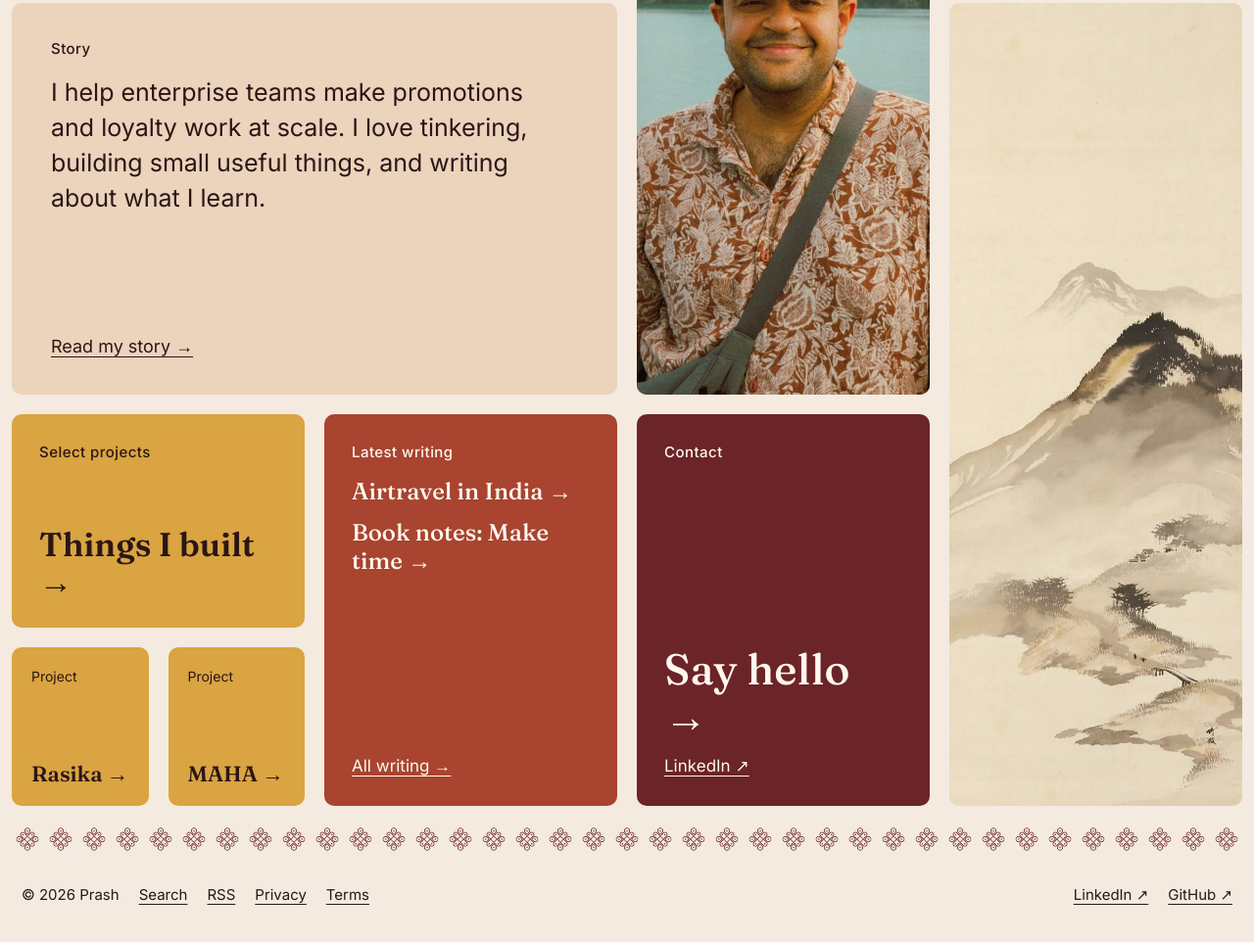
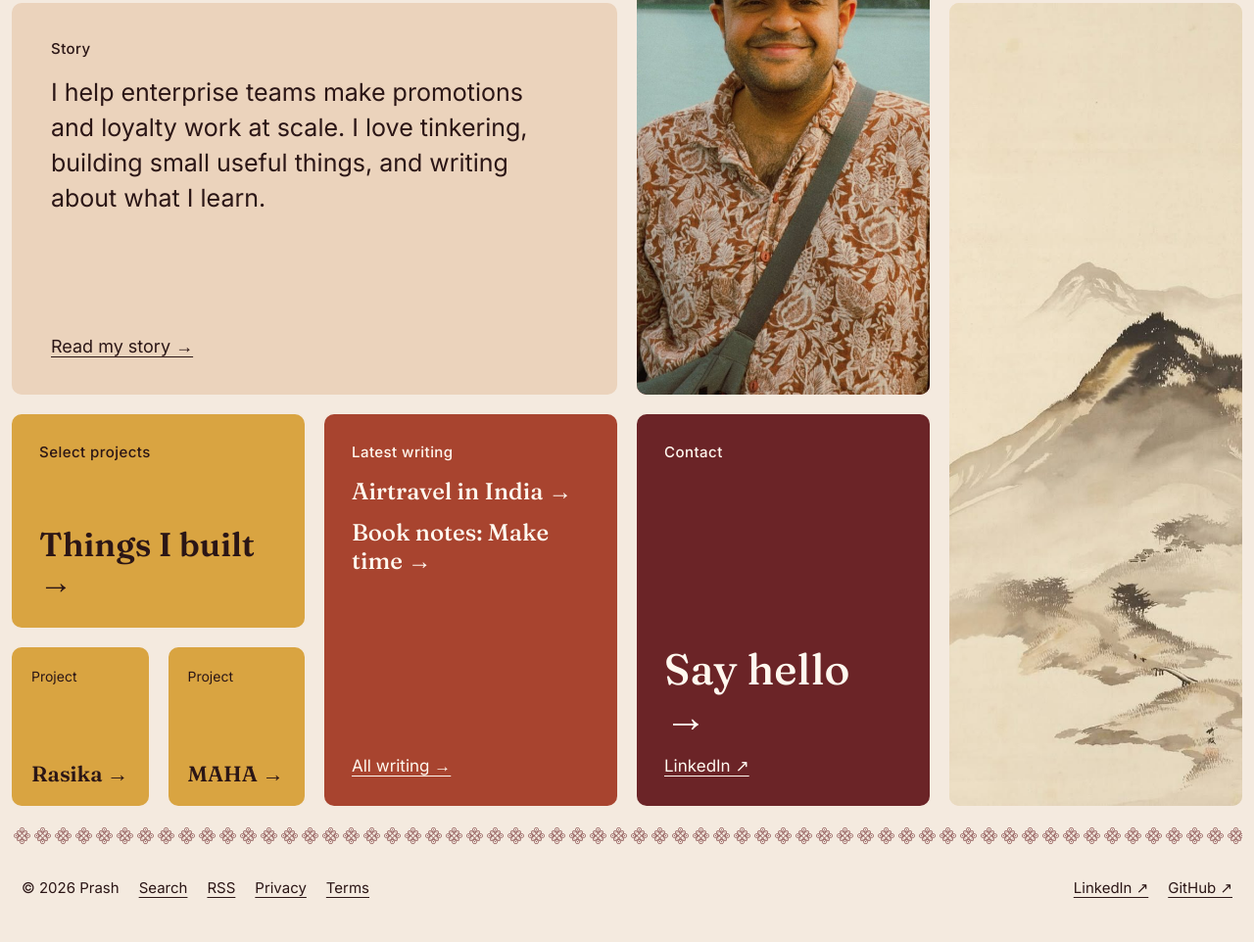
Before and after one commit to byteofprash/byteofprash-astro, an Astro site: page / in a window 1280 px wide. Shown: the part 329-1291 px from the top of the page at 98% size. Built offline with nearby package versions, Linux system fonts and the light colour scheme; Astro itself is replaced by a stand-in of ours.

Commit message:
Kolam border: 0.75x and denser
Co-Authored-By: Claude Sonnet 5.5 <noreply@anthropic.com>

```diff
--- a/src/styles/tokens.css
+++ b/src/styles/tokens.css
@@ -57,8 +57,8 @@ a.tile:hover { transform: translateY(-3px); }
   .bento > * { grid-column: 1 / -1 !important; grid-row: auto !important; min-height: 260px; }
 }
 
-/* Kolam border: kolam.webp tiled in a 28px strip. Transparent maroon motif. */
+/* Kolam border: kolam.webp tiled in a 21px strip (cropped to the motif, 0.75x, tight spacing). Transparent maroon motif. */
 .kolam-border {
-  height: 28px;
-  background: url('/assets/kolam.webp') repeat-x center / 34px 34px;
+  height: 21px;
+  background: url('/assets/kolam-strip.webp') repeat-x left center / 21px 21px;
 }
```
Also changed, not shown: public/assets/kolam-strip.webp (added).
